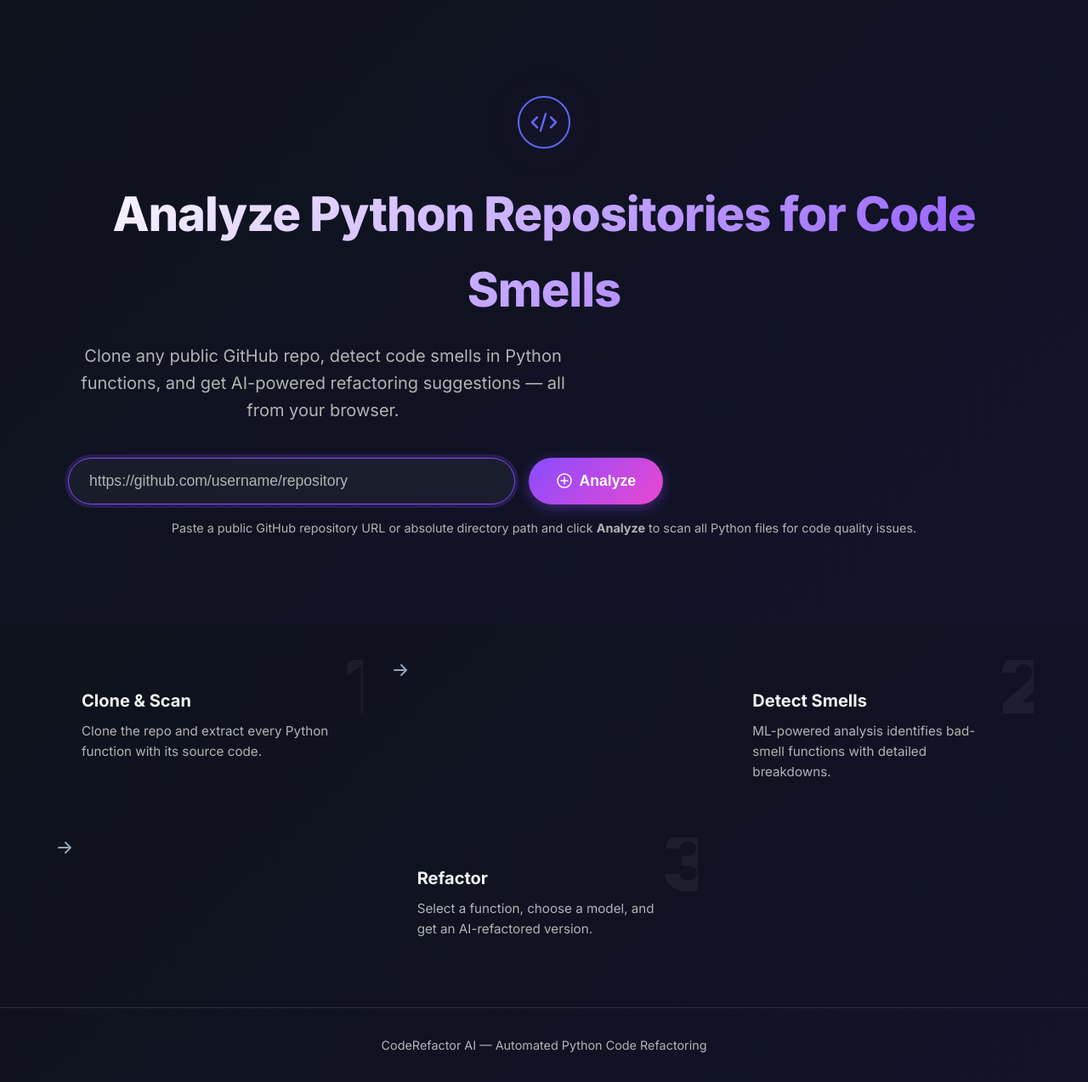
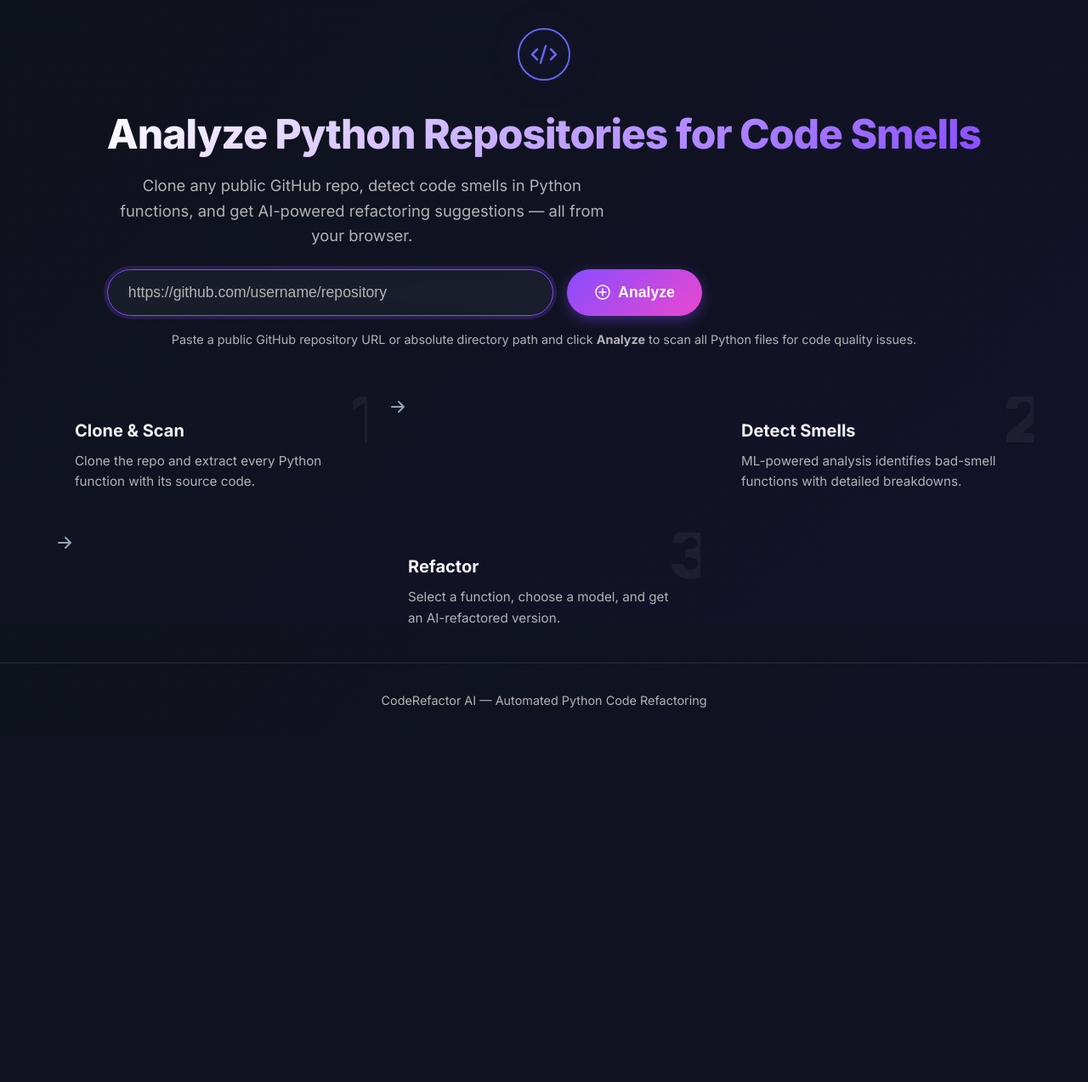
Before and after one commit to Dinuki85/Research_Web_App, a Flask app: page / in a window 1280 px wide. Shown: the part 65-1339 px from the top of the page at 85% size. After the commit the page ends 898 px from the top, so only its background shows below. Run offline with Flask 3, Linux system fonts and the light colour scheme; some libraries are stand-ins or nearby versions.

```diff
--- a/static/style.css
+++ b/static/style.css
@@ -105,40 +105,41 @@ body {
   max-width: 1200px;
   width: 100%;
   margin: 0 auto;
-  padding: 3rem 1.5rem;
+  padding: 1rem 1.5rem;
   display: flex;
   flex-direction: column;
-  gap: 3rem;
+  justify-content: center;
+  gap: 1.5rem;
 }
 
 /* Hero Section */
 .hero {
   text-align: center;
-  padding: 4rem 1rem;
+  padding: 1rem;
   display: flex;
   flex-direction: column;
   align-items: center;
   animation: fadeIn 1s ease-out;
 }
 .hero-icon svg {
-  margin-bottom: 1.5rem;
+  margin-bottom: 1rem;
   stroke: url(#gradient);
   filter: drop-shadow(var(--shadow-glow));
 }
 .hero h1 {
-  font-size: 3.5rem;
+  font-size: 3rem;
   font-weight: 800;
-  margin-bottom: 1rem;
+  margin-bottom: 0.5rem;
   background: linear-gradient(135deg, #fff 0%, var(--primary) 100%);
   -webkit-background-clip: text;
   -webkit-text-fill-color: transparent;
   letter-spacing: -1px;
 }
 .hero-subtitle {
-  font-size: 1.25rem;
+  font-size: 1.15rem;
   color: var(--text-muted);
   max-width: 600px;
-  margin-bottom: 2.5rem;
+  margin-bottom: 1.5rem;
 }
 
 /* Forms */
@@ -232,11 +233,11 @@ body {
 .steps {
   display: grid;
   grid-template-columns: repeat(3, 1fr);
-  gap: 2rem;
-  margin-top: 2rem;
+  gap: 1.5rem;
+  margin-top: 1rem;
 }
 .step-card {
-  padding: 2rem;
+  padding: 1.5rem;
   text-align: left;
   position: relative;
   overflow: hidden;
@@ -248,9 +249,9 @@ body {
 }
 .step-number {
   position: absolute;
-  top: -20px;
-  right: -20px;
-  font-size: 6rem;
+  top: -15px;
+  right: -15px;
+  font-size: 5rem;
   font-weight: 900;
   color: hsla(0, 0%, 100%, 0.05);
   line-height: 1;
```
